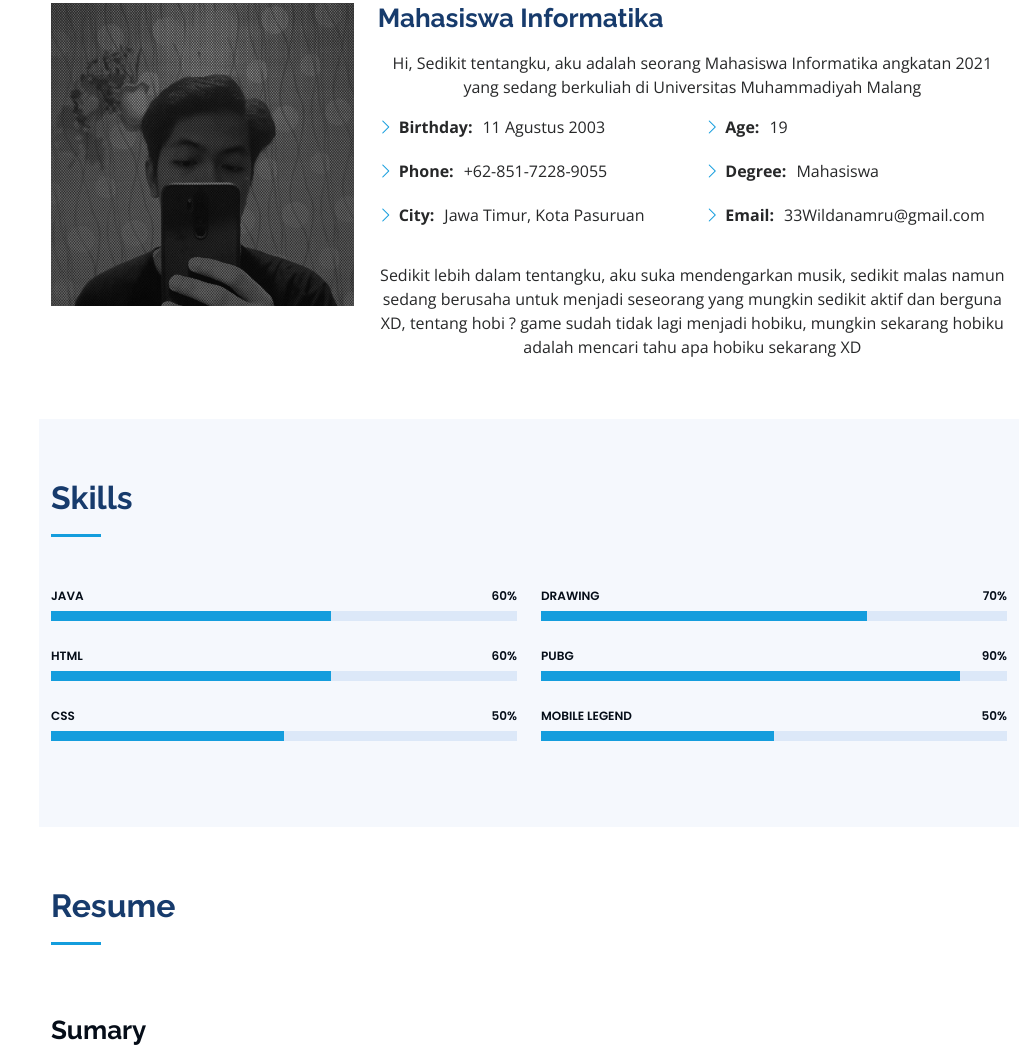
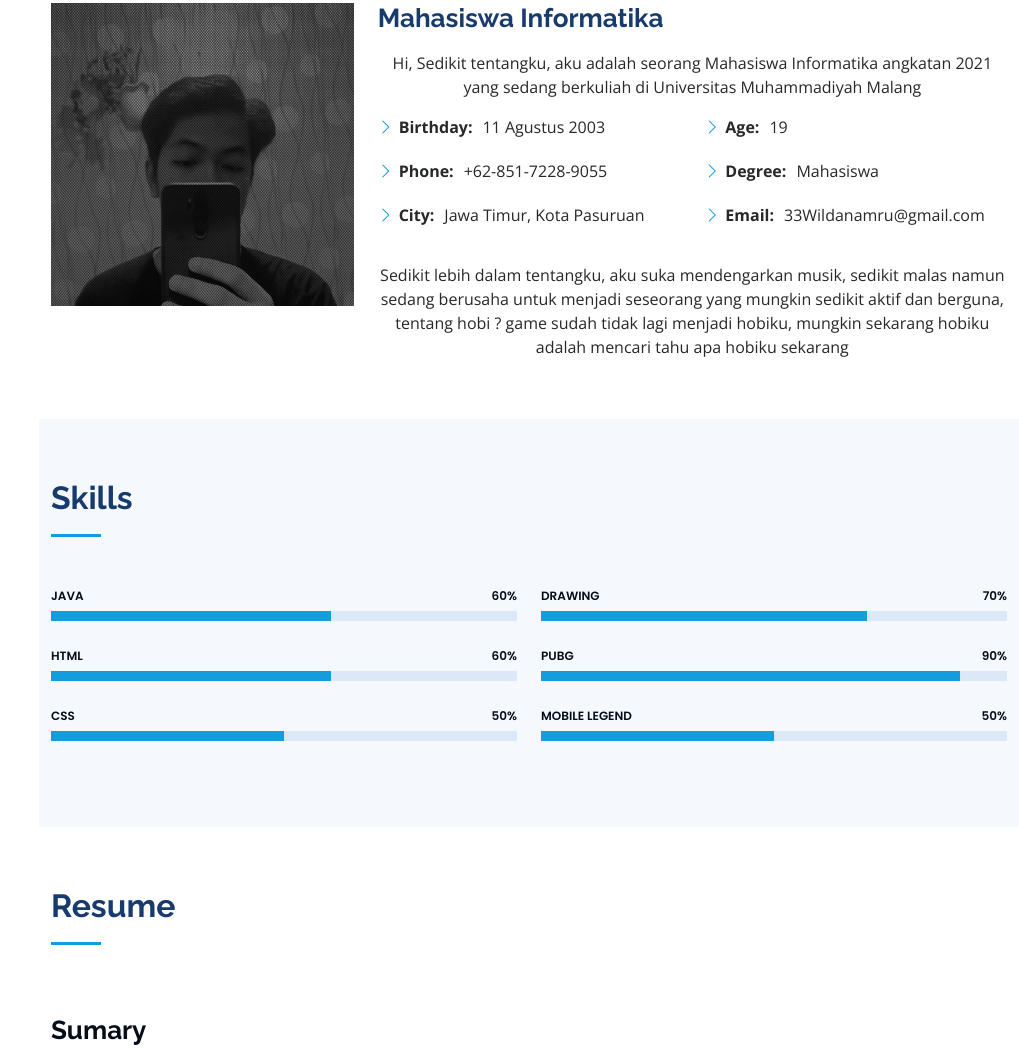
Before and after one commit to Wildanamru/wildanamru.github.com, a plain HTML site: page index.html in a window 1280 px wide. Shown: the part 1037-2097 px from the top of the page, without its empty margins (261-1280 px from the left). Drawn offline with nearby package versions, Linux system fonts and the light colour scheme.

Commit message:
Update index.html

```diff
--- a/index.html
+++ b/index.html
@@ -115,7 +115,7 @@
               </div>
             </div>
             <p>
-              <center>Sedikit lebih dalam tentangku, aku suka mendengarkan musik, sedikit malas namun sedang berusaha untuk menjadi seseorang yang mungkin sedikit aktif dan berguna XD, tentang hobi ? game sudah tidak lagi menjadi hobiku, mungkin sekarang hobiku adalah mencari tahu apa hobiku sekarang XD</center>
+              <center>Sedikit lebih dalam tentangku, aku suka mendengarkan musik, sedikit malas namun sedang berusaha untuk menjadi seseorang yang mungkin sedikit aktif dan berguna, tentang hobi ? game sudah tidak lagi menjadi hobiku, mungkin sekarang hobiku adalah mencari tahu apa hobiku sekarang</center>
 
             </p>
           </div>
```
